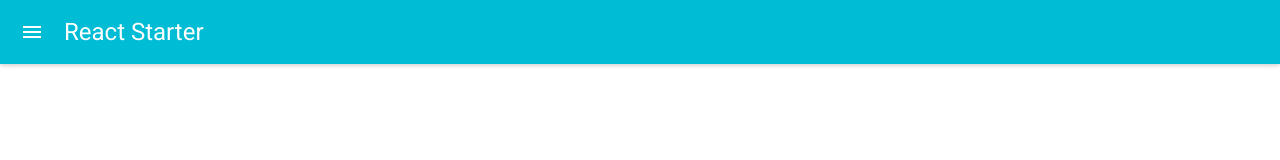
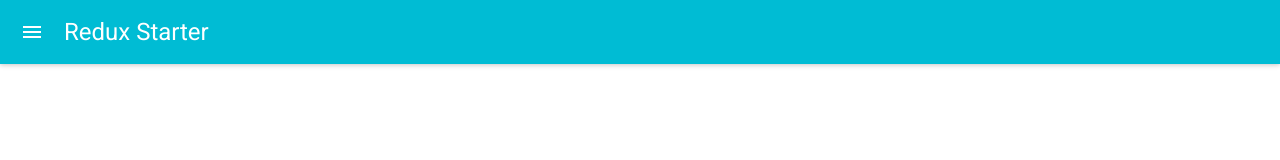
Before and after one commit to YashdalfTheGray/react-redux-md-starter, a React app: page / in a window 1280 px wide. Shown: the top 160 px of the page. Built offline with nearby package versions, Linux system fonts and the light colour scheme; what react-tap-event-plugin would draw is missing.

Commit message:
pulled in the reducer to the app

```diff
--- a/src/app.jsx
+++ b/src/app.jsx
@@ -5,6 +5,8 @@ import AppBar from 'material-ui/AppBar';
 import lightBaseTheme from 'material-ui/styles/baseThemes/lightBaseTheme';
 import getMuiTheme from 'material-ui/styles/getMuiTheme';
 import MuiThemeProvider from 'material-ui/styles/MuiThemeProvider';
+
+import app from './stores/app';
 
 const lightMuiTheme = getMuiTheme(lightBaseTheme);
 
@@ -17,7 +19,7 @@ class App extends React.Component {
         return (
             <MuiThemeProvider muiTheme={lightMuiTheme}>
                 <AppBar
-                    title="React Starter"
+                    title={app.store.getState().message}
                     onLeftIconButtonTouchTap={this.navMenuClick} />
             </MuiThemeProvider>
         );
@@ -27,6 +29,6 @@ class App extends React.Component {
 injectTapEventPlugin();
 
 ReactDOM.render(
-    <App phrase="ES2015" />,
+    <App />,
     document.getElementById('react-container')
 );
```
